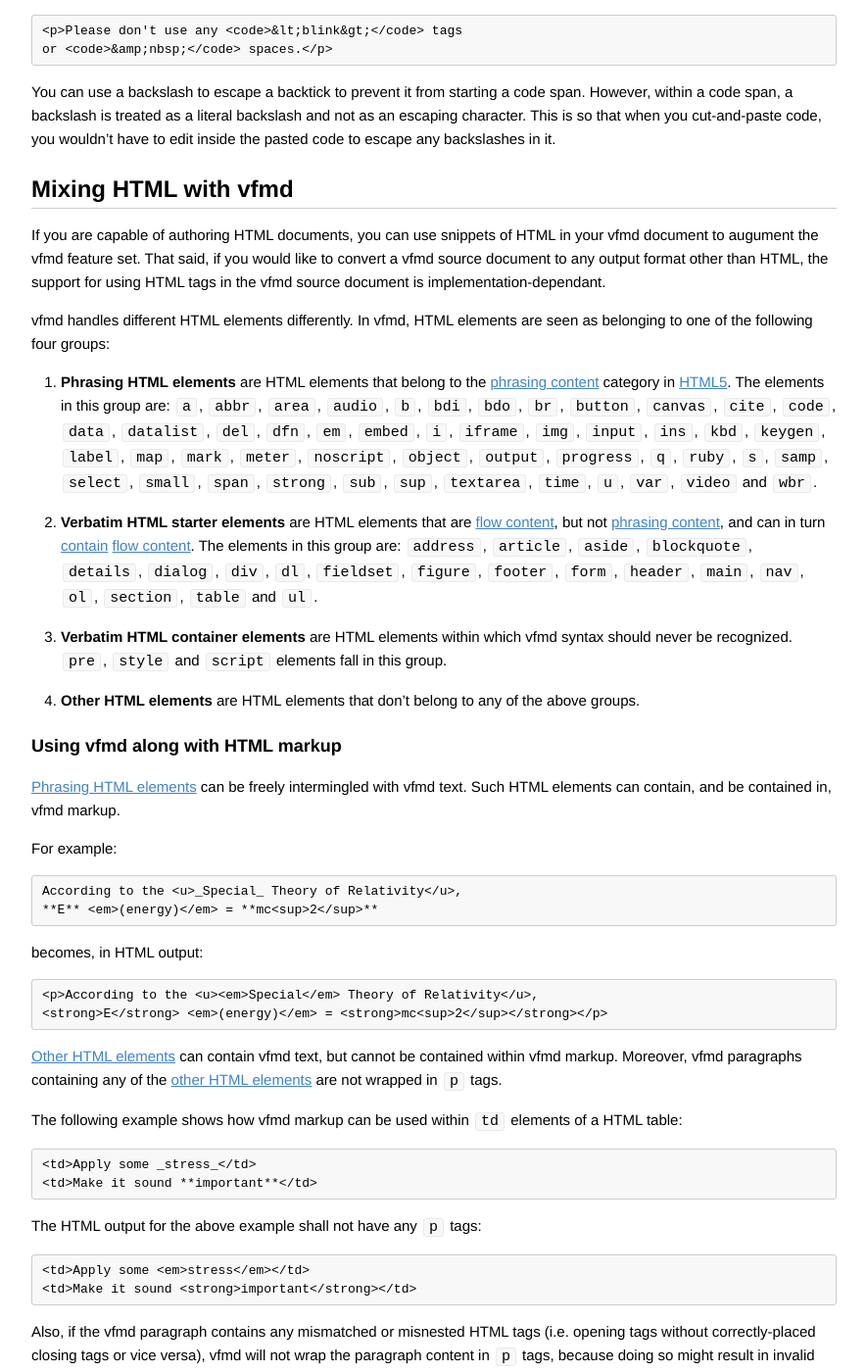
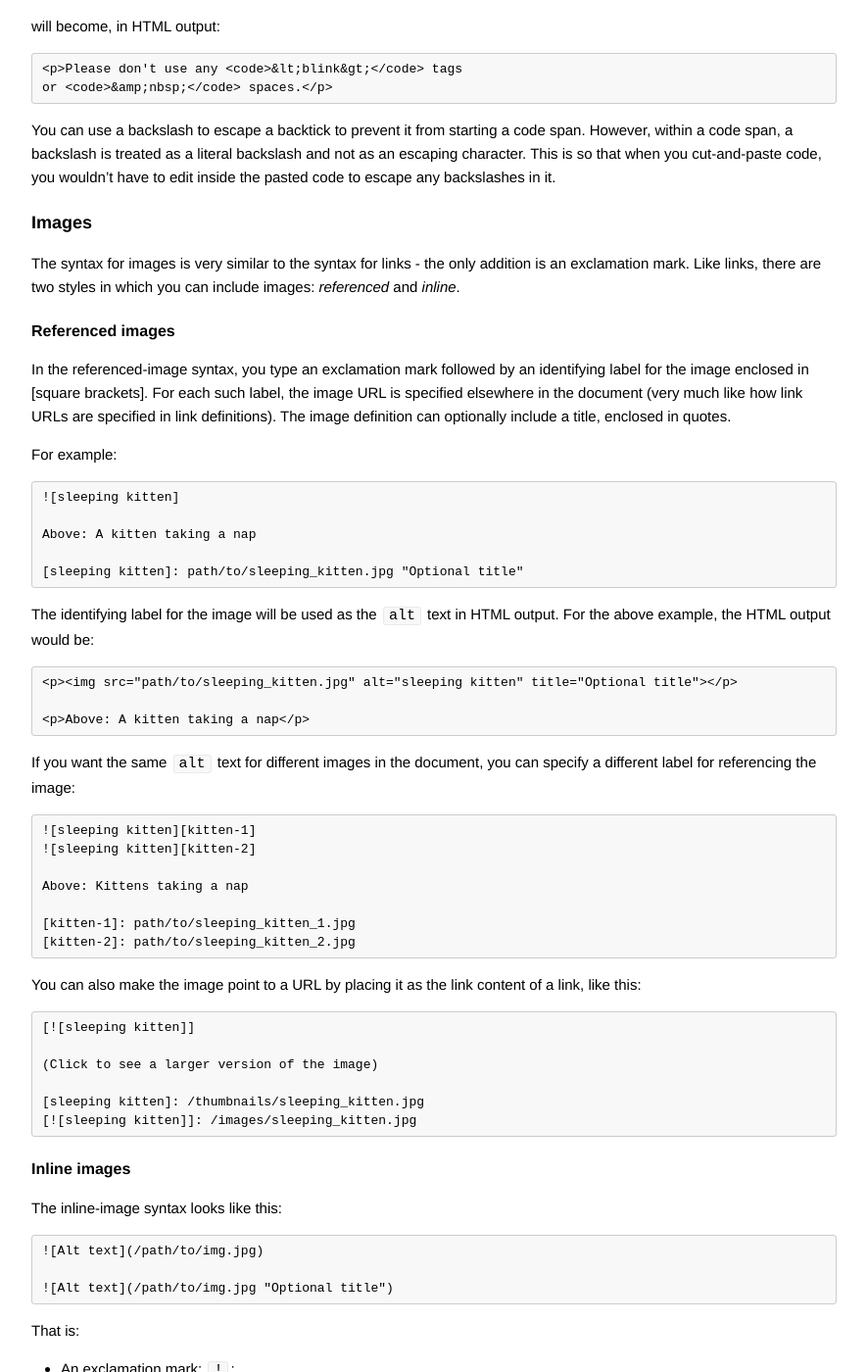
Before and after one commit to vfmd/vfmd-spec, a Jekyll site: the page built from userguide.md, in a window 1280 px wide and 1400 px high, scrolled down 13861 px. Shown: the whole window at 98% size, without its empty margins (197-1082 px from the left). Built offline with Jekyll 4.4.1, drawn with Linux system fonts in a browser that asks for light colours; Markdown is read by kramdown in place of the engine named in the settings; some of the changed text lies outside the part shown.

Commit message:
userguide: Images

```diff
--- a/userguide.md
+++ b/userguide.md
@@ -40,6 +40,7 @@ also supports span-level markup like emphasis, links and inline-code.
       * [Links]
       * [Emphasis]
       * [Code]
+      * [Images]
   * [Mixing HTML with vfmd]
       * [Using vfmd along with HTML markup]
       * [Verbatim HTML]
@@ -764,6 +765,83 @@ you cut-and-paste code, you wouldn't have to edit inside the pasted code
 to escape any backslashes in it.
 
 
+<h3 id="images">Images</h3>
+
+[Images]: #images
+
+The syntax for images is very similar to the syntax for links - the only
+addition is an exclamation mark. Like links, there are two styles in
+which you can include images: _referenced_ and _inline_.
+
+<h4 id="referenced-images">Referenced images</h4>
+
+[Referenced images]: #referenced-images
+
+In the referenced-image syntax, you type an exclamation mark followed by
+an identifying label for the image enclosed in [square brackets]. For
+each such label, the image URL is specified elsewhere in the document
+(very much like how link URLs are specified in link definitions). The
+image definition can optionally include a title, enclosed in quotes.
+
+For example:
+
+    ![sleeping kitten]
+
+    Above: A kitten taking a nap
+
+    [sleeping kitten]: path/to/sleeping_kitten.jpg "Optional title"
+
+The identifying label for the image will be used as the `alt` text in
+HTML output. For the above example, the HTML output would be:
+
+    <p><img src="path/to/sleeping_kitten.jpg" alt="sleeping kitten" title="Optional title"></p>
+
+    <p>Above: A kitten taking a nap</p>
+
+If you want the same `alt` text for different images in the document,
+you can specify a different label for referencing the image:
+
+    ![sleeping kitten][kitten-1]
+    ![sleeping kitten][kitten-2]
+
+    Above: Kittens taking a nap
+
+    [kitten-1]: path/to/sleeping_kitten_1.jpg
+    [kitten-2]: path/to/sleeping_kitten_2.jpg
+
+You can also make the image point to a URL by placing it as the link
+content of a link, like this:
+
+    [![sleeping kitten]]
+
+    (Click to see a larger version of the image)
+
+    [sleeping kitten]: /thumbnails/sleeping_kitten.jpg
+    [![sleeping kitten]]: /images/sleeping_kitten.jpg
+
+<h4 id="inline-images">Inline images</h4>
+
+[Inline images]: #inline-images
+
+The inline-image syntax looks like this:
+
+    ![Alt text](/path/to/img.jpg)
+
+    ![Alt text](/path/to/img.jpg "Optional title")
+
+That is:
+
+  * An exclamation mark: `!`;
+  * followed by a set of square brackets, containing the `alt` attribute
+    text for the image;
+  * followed by a set of regular parentheses, containing the URL or path
+    to the image, and an optional title attribute enclosed in double or
+    single quotes.
+
+Like in the case of inline link syntax, if your image URL contains the
+`(` or `)` characters, or if you want to break the URL across multiple
+lines, you should enclose the URL in \<angle brackets\>.
+
 <h2 id="mixing-html-with-vfmd">Mixing HTML with vfmd</h2>
 
 [Mixing HTML with vfmd]: #mixing-html-with-vfmd
```
